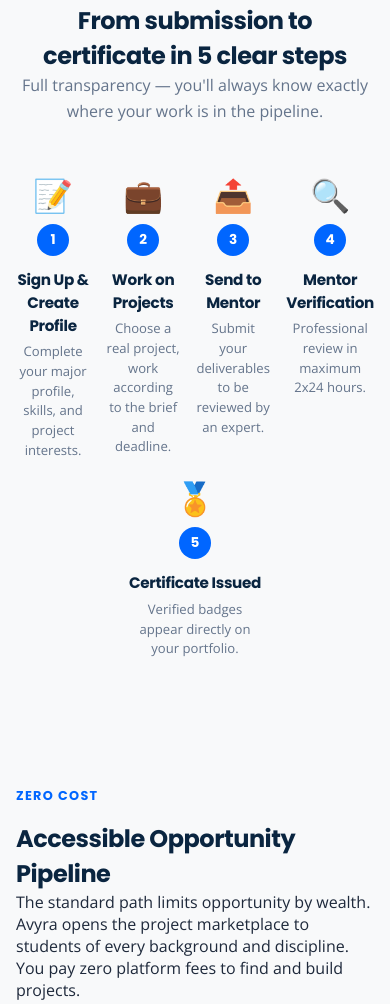
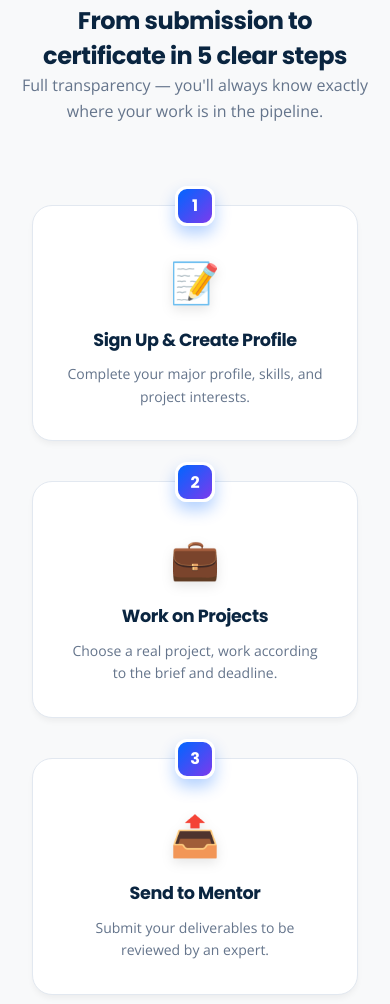
Before and after one commit to peepogame/avyra-marketplace, a website built with Vite: page index.html in a window 390 px wide. Shown: the part 6507-7511 px from the top of the page. Built offline with nearby package versions, Linux system fonts and the light colour scheme.

Commit message:
design: beautify verification process flow with modern cards and improved responsiveness

```diff
--- a/index.html
+++ b/index.html
@@ -305,28 +305,28 @@
         <h4>Sign Up & Create Profile</h4>
         <p>Complete your major profile, skills, and project interests.</p>
       </div>
-      <div class="process-connector"></div>
+
       <div class="process-step">
         <div class="process-icon">💼</div>
         <div class="process-num">2</div>
         <h4>Work on Projects</h4>
         <p>Choose a real project, work according to the brief and deadline.</p>
       </div>
-      <div class="process-connector"></div>
+
       <div class="process-step">
         <div class="process-icon">📤</div>
         <div class="process-num">3</div>
         <h4>Send to Mentor</h4>
         <p>Submit your deliverables to be reviewed by an expert.</p>
       </div>
-      <div class="process-connector"></div>
+
       <div class="process-step">
         <div class="process-icon">🔍</div>
         <div class="process-num">4</div>
         <h4>Mentor Verification</h4>
         <p>Professional review in maximum 2x24 hours.</p>
       </div>
-      <div class="process-connector"></div>
+
       <div class="process-step">
         <div class="process-icon">🏅</div>
         <div class="process-num">5</div>
--- a/style.css
+++ b/style.css
@@ -1013,60 +1013,78 @@ section {
 }
 
 /* Process Flow */
+/* Process Flow */
 .process-flow {
   display: flex;
-  align-items: flex-start;
+  align-items: stretch;
   justify-content: center;
-  gap: 0;
-  max-width: 1000px;
-  margin: 0 auto;
+  gap: 1.5rem;
+  max-width: 1200px;
+  margin: 3rem auto;
+  padding: 0 1rem;
 }
 
 .process-step {
+  background: var(--color-bg-white);
+  border: 1px solid var(--color-border);
+  padding: 2.5rem 1.5rem 1.5rem;
+  border-radius: 20px;
   text-align: center;
   flex: 1;
-  max-width: 180px;
   position: relative;
+  transition: all 0.4s cubic-bezier(0.165, 0.84, 0.44, 1);
+  box-shadow: 0 4px 6px -1px rgba(0, 0, 0, 0.05);
+}
+
+.process-step:hover {
+  transform: translateY(-8px);
+  box-shadow: 0 20px 40px -12px rgba(0, 102, 255, 0.15);
+  border-color: var(--color-accent);
 }
 
 .process-icon {
-  font-size: 2rem;
-  margin-bottom: 0.5rem;
+  font-size: 2.5rem;
+  margin-bottom: 1.25rem;
+  display: block;
+  filter: drop-shadow(0 4px 6px rgba(0,0,0,0.1));
 }
 
 .process-num {
-  width: 32px;
-  height: 32px;
-  border-radius: 50%;
-  background: var(--color-accent);
+  position: absolute;
+  top: -15px;
+  left: 50%;
+  transform: translateX(-50%);
+  width: 40px;
+  height: 40px;
+  border-radius: 12px;
+  background: linear-gradient(135deg, var(--color-accent), #7C3AED);
   color: #fff;
   display: flex;
   align-items: center;
   justify-content: center;
   font-family: var(--font-heading);
-  font-weight: 700;
-  font-size: 0.85rem;
-  margin: 0 auto 0.75rem;
+  font-weight: 800;
+  font-size: 1rem;
+  box-shadow: 0 8px 16px rgba(0, 102, 255, 0.3);
+  border: 3px solid #fff;
 }
 
 .process-step h4 {
-  font-size: 0.95rem;
-  margin-bottom: 0.35rem;
+  font-size: 1.1rem;
+  margin-bottom: 0.75rem;
   color: var(--color-primary);
+  font-weight: 800;
+  line-height: 1.3;
 }
 
 .process-step p {
-  font-size: 0.82rem;
+  font-size: 0.875rem;
   color: var(--color-text-muted);
-  line-height: 1.5;
+  line-height: 1.6;
 }
 
 .process-connector {
-  width: 40px;
-  height: 2px;
-  background: var(--color-border);
-  margin-top: 52px;
-  flex-shrink: 0;
+  display: none; /* Removed in favor of card layout */
 }
 
 /* Mentor Grid */
@@ -2071,16 +2089,20 @@ footer a:hover {
 
   /* New sections responsive */
   .process-flow {
-    flex-wrap: wrap;
-    gap: 1rem;
-  }
-
-  .process-connector {
-    display: none;
+    flex-direction: column;
+    align-items: center;
+    gap: 2.5rem;
+    padding-top: 2rem;
   }
 
   .process-step {
-    max-width: 140px;
+    max-width: 100%;
+    width: 100%;
+    padding: 3rem 2rem 2rem;
+  }
+
+  .process-num {
+    top: -20px;
   }
 
   .mentor-grid {
```
